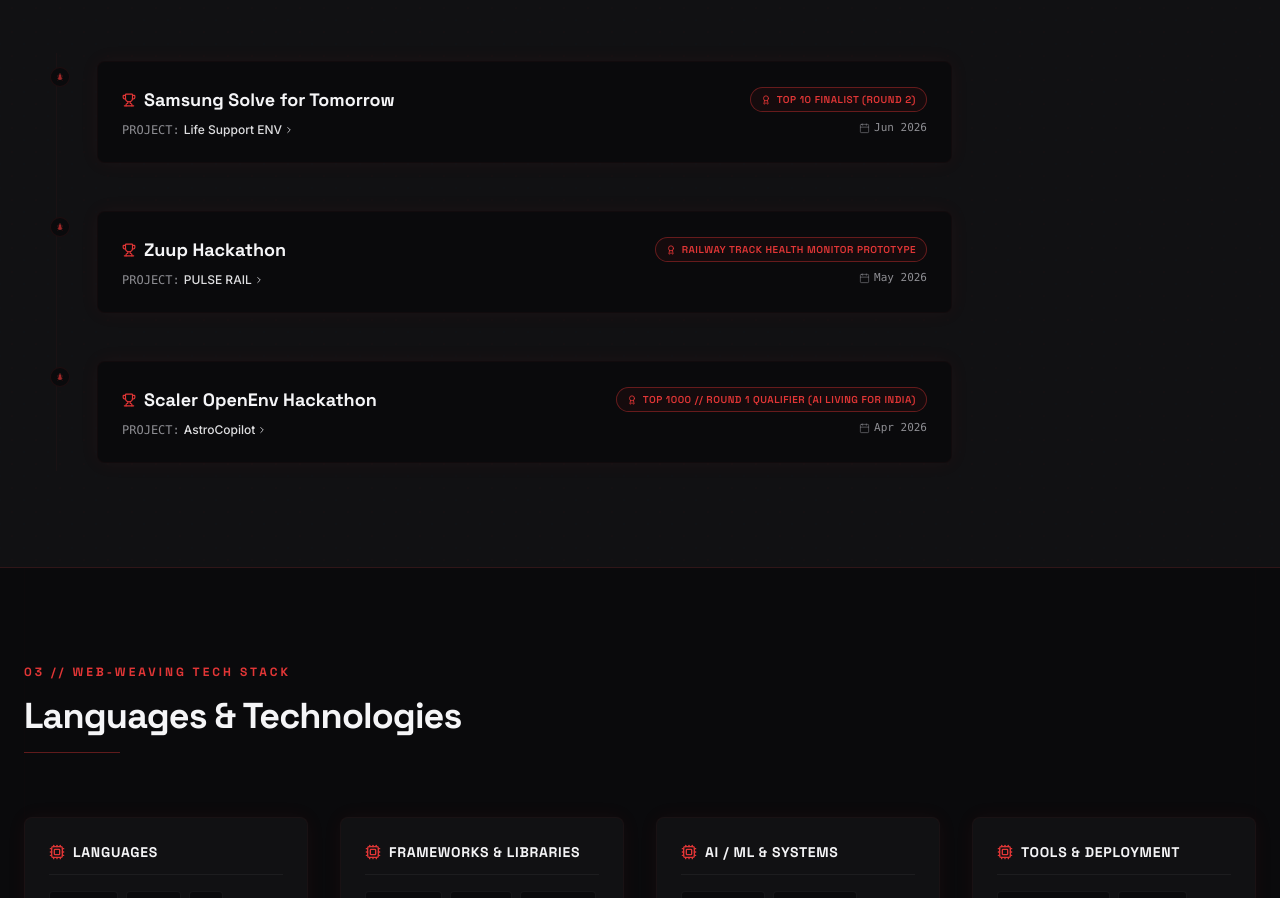
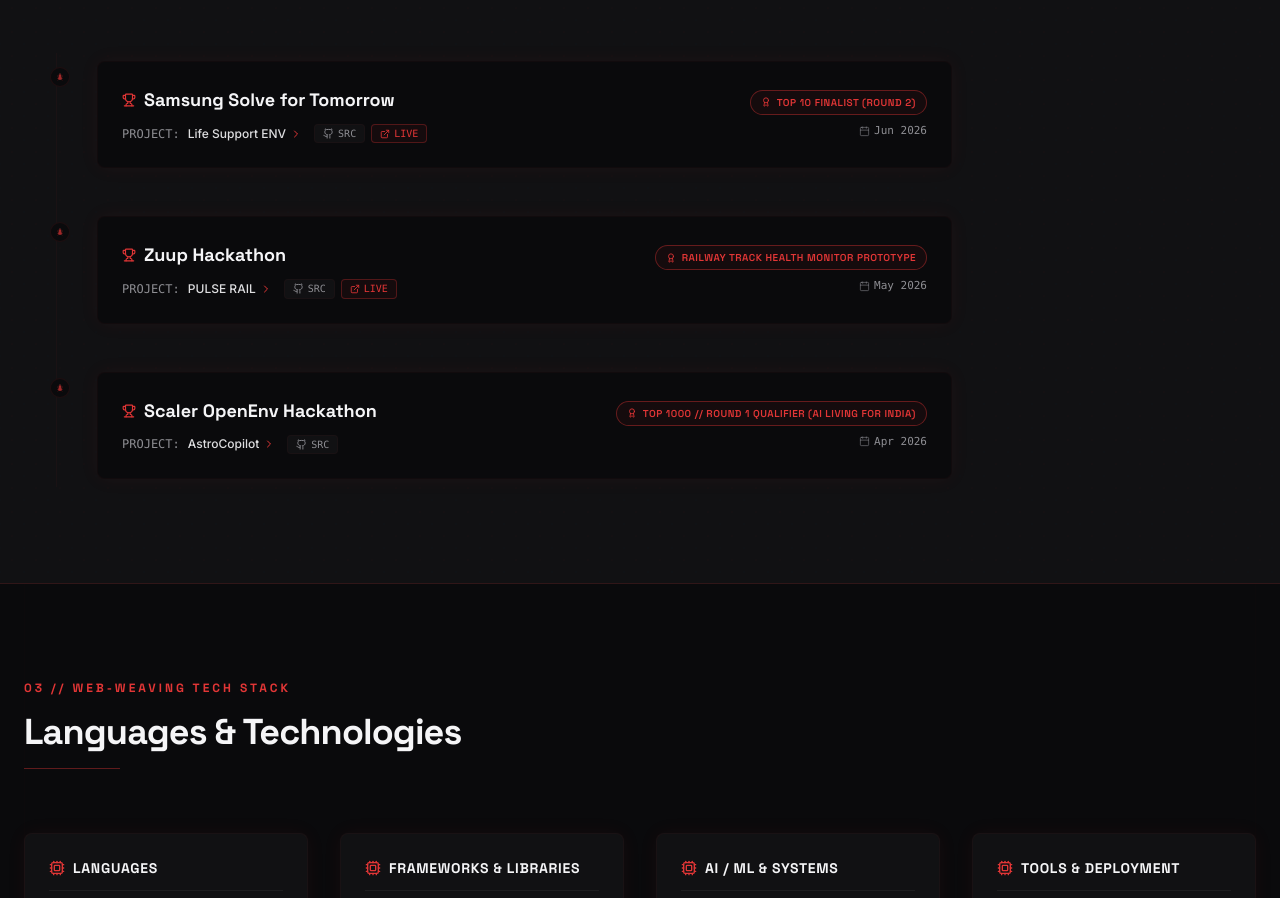
Before and after one commit to tsrinath2007/Personal-site, a Next.js app: page / in a window 1280 px wide. Shown: the part 2400-3298 px from the top of the page. Built offline with nearby package versions, Linux system fonts and the light colour scheme.

Commit message:
fix(timeline): connect hackathon project links to live demos and repos with SRC and LIVE buttons

```diff
--- a/src/components/ProjectGrid.tsx
+++ b/src/components/ProjectGrid.tsx
@@ -75,8 +75,9 @@
           {PROJECTS.map((project, idx) => (
             <motion.div
               key={project.id}
+              id={project.id}
               variants={itemVariants(idx)}
-              className="group bg-[#111113] border border-border-gold/30 hover:border-gold-accent/40 rounded-lg p-6 flex flex-col justify-between transition-all duration-300 gold-glow-hover relative overflow-hidden"
+              className="scroll-mt-28 group bg-[#111113] border border-border-gold/30 hover:border-gold-accent/40 rounded-lg p-6 flex flex-col justify-between transition-all duration-300 gold-glow-hover relative overflow-hidden"
             >
               {/* Subtle top indicator bar */}
               <div className="absolute top-0 left-0 right-0 h-[2px] bg-gradient-to-r from-transparent via-gold-accent/20 to-transparent opacity-0 group-hover:opacity-100 transition-opacity duration-300" />
--- a/src/components/Timeline.tsx
+++ b/src/components/Timeline.tsx
@@ -2,7 +2,8 @@
 
 import React from "react";
 import { motion } from "framer-motion";
-import { Award, Calendar, Trophy, ChevronRight } from "lucide-react";
+import { Award, Calendar, Trophy, ChevronRight, ExternalLink } from "lucide-react";
+import { GithubIcon } from "@/components/BrandIcons";
 import { HACKATHONS } from "@/data/projects";
 
 const SpiderIcon = ({ className }: { className?: string }) => (
@@ -78,12 +79,46 @@
                         {event.event}
                       </h3>
                     </div>
-                    <div className="flex items-center gap-1 text-xs text-text-muted font-mono">
+                    <div className="flex items-center gap-2 flex-wrap text-xs text-text-muted font-mono pt-0.5">
                       <span>PROJECT:</span>
-                      <span className="text-text-offwhite/90 font-sans font-medium hover:text-gold-accent hover:underline cursor-pointer flex items-center gap-0.5">
-                        {event.project}
-                        <ChevronRight size={10} />
-                      </span>
+                      <a
+                        href={event.liveUrl || event.githubUrl || `#${event.projectId}`}
+                        target={event.liveUrl || event.githubUrl ? "_blank" : undefined}
+                        rel={event.liveUrl || event.githubUrl ? "noopener noreferrer" : undefined}
+                        className="text-text-offwhite/90 font-sans font-medium hover:text-gold-accent hover:underline flex items-center gap-1 transition-colors"
+                        title={event.liveUrl ? `Open live demo for ${event.project}` : `View ${event.project}`}
+                      >
+                        <span>{event.project}</span>
+                        <ChevronRight size={12} className="text-gold-accent shrink-0" />
+                      </a>
+
+                      {/* Direct Action Links */}
+                      <div className="flex items-center gap-1.5 ml-1">
+                        {event.githubUrl && (
+                          <a
+                            href={event.githubUrl}
+                            target="_blank"
+                            rel="noopener noreferrer"
+                            className="text-[10px] text-text-muted hover:text-gold-accent transition-colors flex items-center gap-1 border border-border-gold/25 hover:border-gold-accent/50 px-2 py-0.5 rounded bg-[#111113]"
+                            title="View source code on GitHub"
+                          >
+                            <GithubIcon size={11} />
+                            <span>SRC</span>
+                          </a>
+                        )}
+                        {event.liveUrl && (
+                          <a
+                            href={event.liveUrl}
+                            target="_blank"
+                            rel="noopener noreferrer"
+                            className="text-[10px] text-gold-accent hover:text-[#F3C63F] transition-colors flex items-center gap-1 border border-gold-accent/30 hover:border-gold-accent px-2 py-0.5 rounded bg-gold-accent/5"
+                            title="Open live deployment"
+                          >
+                            <ExternalLink size={10} />
+                            <span>LIVE</span>
+                          </a>
+                        )}
+                      </div>
                     </div>
                   </div>
 
--- a/src/data/projects.ts
+++ b/src/data/projects.ts
@@ -115,24 +115,42 @@
   currentlyLearning: "Machine Learning & AI, with a growing interest in building AI applications"
 };
 
-export const HACKATHONS = [
+export interface HackathonItem {
+  event: string;
+  project: string;
+  projectId: string;
+  outcome: string;
+  date: string;
+  liveUrl?: string;
+  githubUrl?: string;
+}
+
+export const HACKATHONS: HackathonItem[] = [
   {
     event: "Samsung Solve for Tomorrow",
     project: "Life Support ENV",
+    projectId: "life-support-env",
     outcome: "Top 10 Finalist (Round 2)",
-    date: "Jun 2026"
+    date: "Jun 2026",
+    liveUrl: "https://huggingface.co/spaces/tsrinath/Scaler-Round-2",
+    githubUrl: "https://github.com/tsrinath2007/Scaler-Round-2"
   },
   {
     event: "Zuup Hackathon",
     project: "PULSE RAIL",
+    projectId: "pulse-rail",
     outcome: "Railway Track Health Monitor Prototype",
-    date: "May 2026"
+    date: "May 2026",
+    liveUrl: "https://faraway-railway.vercel.app/",
+    githubUrl: "https://github.com/tsrinath2007/FarAway"
   },
   {
     event: "Scaler OpenEnv Hackathon",
     project: "AstroCopilot",
+    projectId: "astro-copilot",
     outcome: "Top 1000 // Round 1 Qualifier (AI Living for India)",
-    date: "Apr 2026"
+    date: "Apr 2026",
+    githubUrl: "https://github.com/tsrinath2007/Life-Support-ENV"
   }
 ];
 
```
